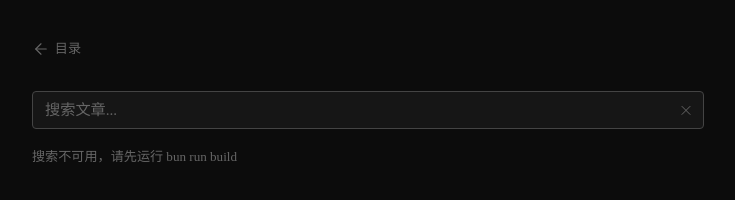
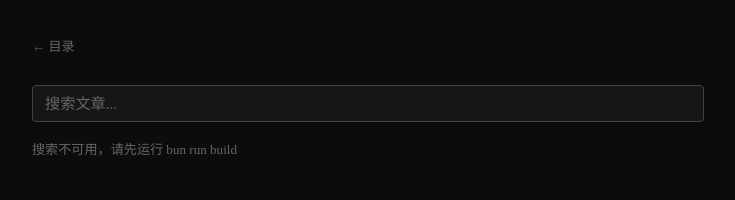
Before and after one commit to xihale/mao, an Astro site: page /search in a window 1280 px wide. Shown: the full height of the page, 272-1007 px from the left. Built offline with nearby package versions, Linux system fonts and the light colour scheme; Astro itself is replaced by a stand-in of ours.

Commit message:
Simplify UI, replace SVG icons with inline elements, remove dead CSS
- index.astro: tighten search icon sizing & padding
- search.astro: inline back link, replace SVG clear with × text, remove unused styles
- volumes/[slug].astro: inline title style, remove search icon and dead CSS

```diff
--- a/src/pages/index.astro
+++ b/src/pages/index.astro
@@ -25,7 +25,7 @@ const grouped = volumes.map(v => ({
       <p style="font-size:0.85rem;color:var(--text2);">全七卷 · {articles.length} 篇</p>
     </div>
     <a href="/search" class="search-icon" aria-label="搜索">
-      <svg xmlns="http://www.w3.org/2000/svg" width="20" height="20" viewBox="0 0 24 24" fill="none" stroke="currentColor" stroke-width="1.5" stroke-linecap="round" stroke-linejoin="round" aria-hidden="true">
+      <svg xmlns="http://www.w3.org/2000/svg" width="22" height="22" viewBox="0 0 24 24" fill="none" stroke="currentColor" stroke-width="2" stroke-linecap="round" stroke-linejoin="round">
         <circle cx="11" cy="11" r="8" />
         <line x1="21" y1="21" x2="16.65" y2="16.65" />
       </svg>
@@ -54,8 +54,8 @@ const grouped = volumes.map(v => ({
     color: var(--text2);
     display: flex;
     align-items: center;
-    padding: 0.5rem;
-    border-radius: 6px;
+    padding: 0.3rem;
+    border-radius: 4px;
     transition: color 0.15s;
   }
   .search-icon:hover { color: var(--text); }
--- a/src/pages/search.astro
+++ b/src/pages/search.astro
@@ -3,22 +3,11 @@ import Layout from '../layouts/Layout.astro';
 ---
 
 <Layout title="搜索">
-  <a href="/" class="back-link">
-    <svg xmlns="http://www.w3.org/2000/svg" width="18" height="18" viewBox="0 0 24 24" fill="none" stroke="currentColor" stroke-width="1.5" stroke-linecap="round" stroke-linejoin="round" aria-hidden="true">
-      <line x1="19" y1="12" x2="5" y2="12" />
-      <polyline points="12 19 5 12 12 5" />
-    </svg>
-    <span>目录</span>
-  </a>
+  <a href="/" style="font-size:0.82rem;color:var(--text3);">&larr; 目录</a>
 
   <div class="search-wrap">
     <input type="text" id="q" placeholder="搜索文章..." autocomplete="off" />
-    <button id="clear" type="button" aria-label="清空" hidden>
-      <svg xmlns="http://www.w3.org/2000/svg" width="16" height="16" viewBox="0 0 24 24" fill="none" stroke="currentColor" stroke-width="1.5" stroke-linecap="round" stroke-linejoin="round" aria-hidden="true">
-        <line x1="18" y1="6" x2="6" y2="18" />
-        <line x1="6" y1="6" x2="18" y2="18" />
-      </svg>
-    </button>
+    <button id="clear" type="button" aria-label="清空" hidden>×</button>
   </div>
 
   <div id="status" class="status"></div>
@@ -163,17 +152,6 @@ import Layout from '../layouts/Layout.astro';
 </Layout>
 
 <style>
-  .back-link {
-    display: inline-flex;
-    align-items: center;
-    gap: 0.3rem;
-    color: var(--text3);
-    font-size: 0.82rem;
-    padding: 0.3rem 0;
-    transition: color 0.15s;
-  }
-  .back-link:hover { color: var(--text2); }
-
   .search-wrap {
     position: relative;
     margin: 1.5rem 0 1rem;
@@ -181,18 +159,16 @@ import Layout from '../layouts/Layout.astro';
 
   .search-wrap #clear {
     position: absolute;
-    right: 0.25rem;
+    right: 0.5rem;
     top: 50%;
     transform: translateY(-50%);
-    display: flex;
-    align-items: center;
-    justify-content: center;
     border: none;
     background: none;
     color: var(--text3);
-    padding: 0.35rem;
+    font-size: 1.2rem;
+    line-height: 1;
+    padding: 0.2rem 0.4rem;
     cursor: pointer;
-    transition: color 0.15s;
   }
   .search-wrap #clear:hover { color: var(--text); }
 
```
Also changed, not shown: src/pages/volumes/[...slug].astro (+1 -33 lines).
